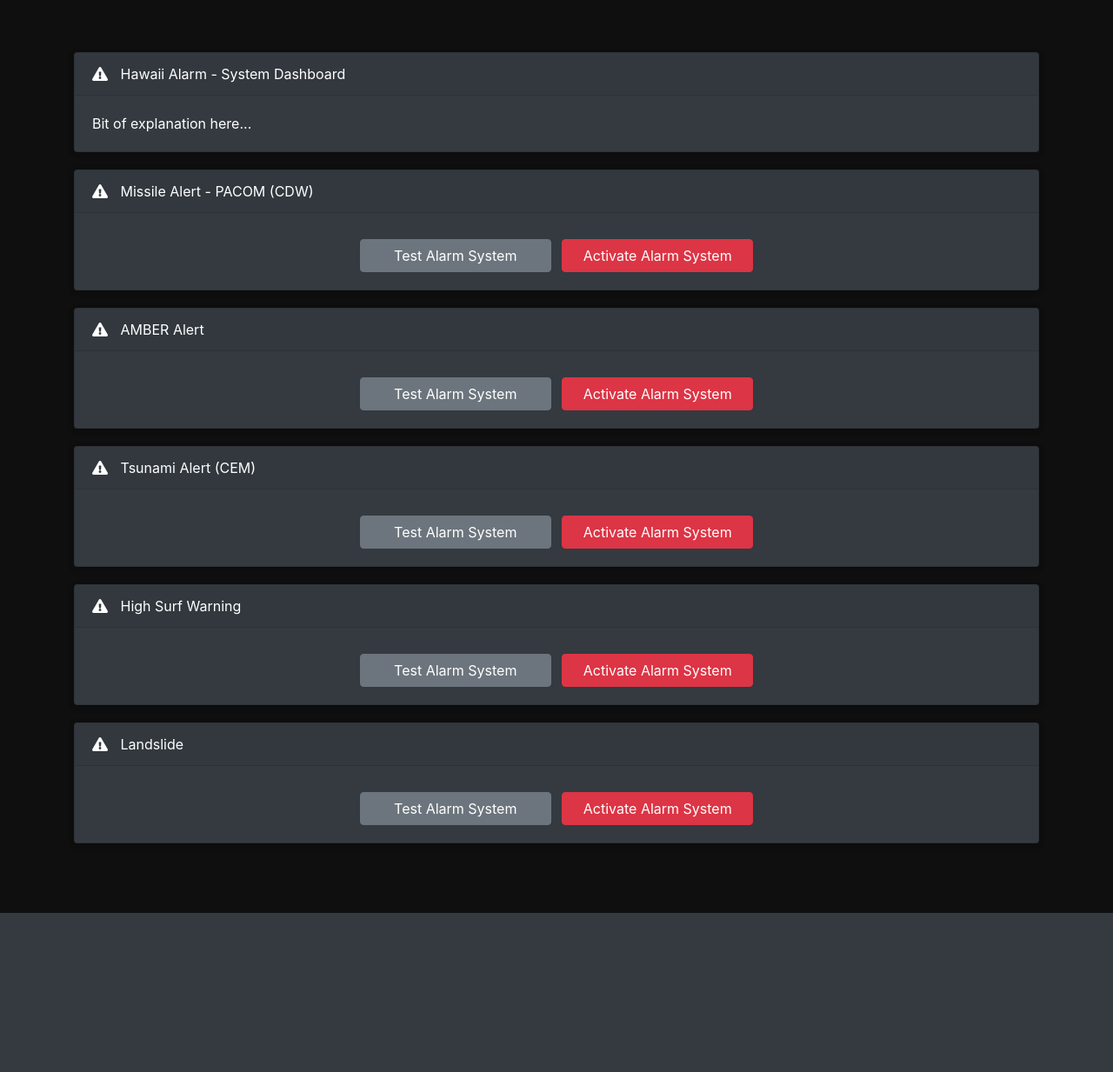
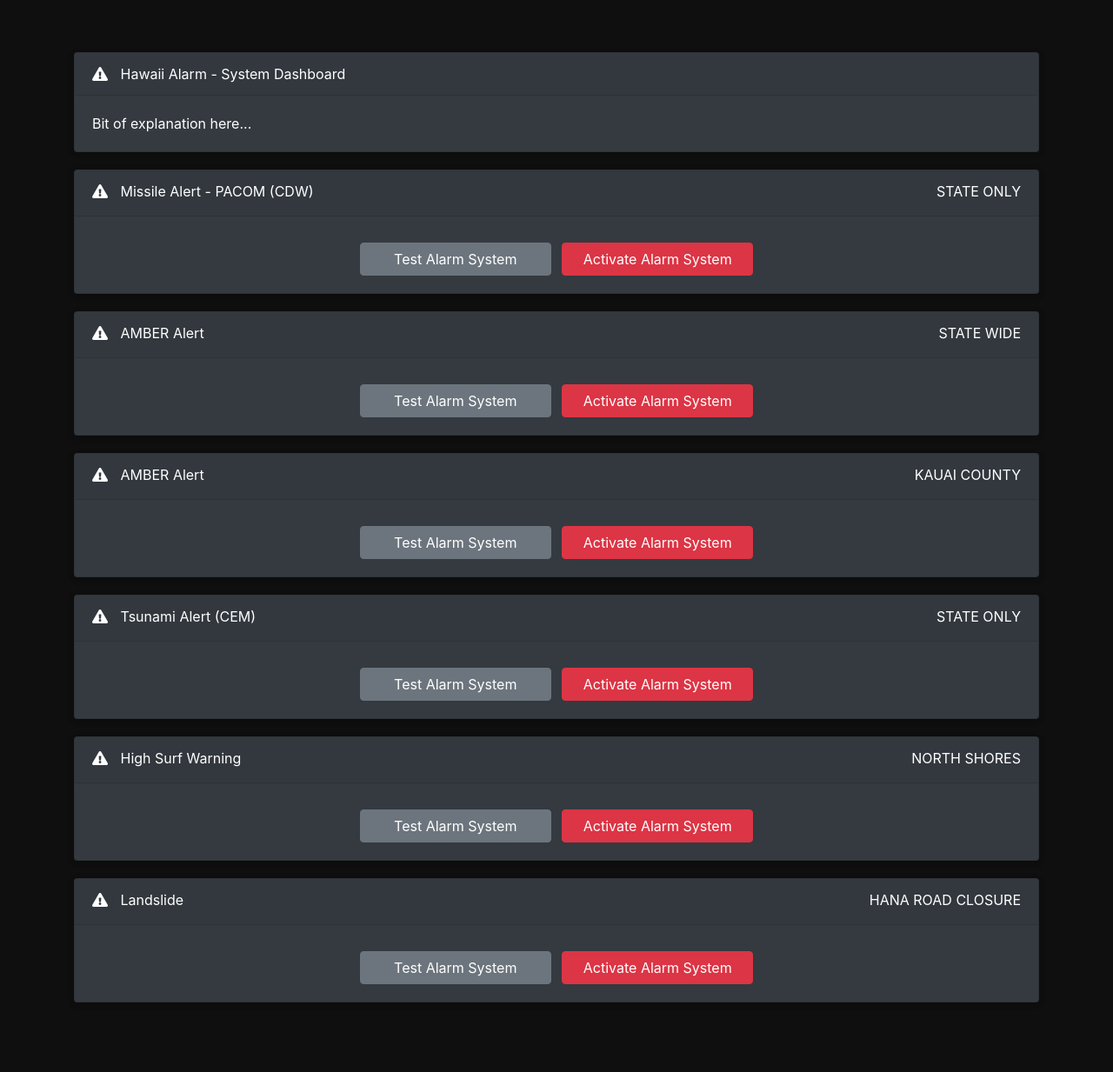
Before and after one commit to marc0tjevp/Hawaii-Alarm-System, a PHP site: page /index.html in a window 1280 px wide. Shown: the whole page at 87% size. Before the commit the page ends 1050 px from the top, so only its background shows below. Run offline with PHP 8.4, Linux system fonts and the light colour scheme; some libraries are stand-ins or nearby versions.

Commit message:
Made it clear what area will be triggered

```diff
--- a/css/style.css
+++ b/css/style.css
@@ -11,6 +11,11 @@ html {
     -webkit-transition: .25s box-shadow;
     transition: .25s box-shadow;
     margin-bottom: 20px;
+}
+
+.card-header p {
+    margin-top: 0;
+    margin-bottom: 4px;
 }
 
 .btn {
--- a/index.html
+++ b/index.html
@@ -38,9 +38,13 @@
                 </div>
 
                 <div class="card text-white bg-dark">
-                    <div class="card-header">
-                        <i class="fas fa-exclamation-triangle"></i>
-                        Missile Alert - PACOM (CDW)
+                    <div class="card-header d-flex">
+                        <p class="text-white">
+                            <i class="fas fa-exclamation-triangle"></i> Missile Alert - PACOM (CDW)
+                        </p>
+                        <p class="text-white ml-auto">
+                            STATE ONLY
+                        </p>
                     </div>
                     <div class="card-body">
                         <div class="text-center">
@@ -51,9 +55,13 @@
                 </div>
 
                 <div class="card text-white bg-dark">
-                    <div class="card-header">
-                        <i class="fas fa-exclamation-triangle"></i>
-                        AMBER Alert
+                    <div class="card-header d-flex">
+                        <p class="text-white">
+                            <i class="fas fa-exclamation-triangle"></i> AMBER Alert
+                        </p>
+                        <p class="text-white ml-auto">
+                            STATE WIDE
+                        </p>
                     </div>
                     <div class="card-body">
                         <div class="text-center">
@@ -64,9 +72,13 @@
                 </div>
 
                 <div class="card text-white bg-dark">
-                    <div class="card-header">
-                        <i class="fas fa-exclamation-triangle"></i>
-                        Tsunami Alert (CEM)
+                    <div class="card-header d-flex">
+                        <p class="text-white">
+                            <i class="fas fa-exclamation-triangle"></i> AMBER Alert
+                        </p>
+                        <p class="text-white ml-auto">
+                            KAUAI COUNTY
+                        </p>
                     </div>
                     <div class="card-body">
                         <div class="text-center">
@@ -77,9 +89,13 @@
                 </div>
 
                 <div class="card text-white bg-dark">
-                    <div class="card-header">
-                        <i class="fas fa-exclamation-triangle"></i>
-                        High Surf Warning
+                    <div class="card-header d-flex">
+                        <p class="text-white">
+                            <i class="fas fa-exclamation-triangle"></i> Tsunami Alert (CEM)
+                        </p>
+                        <p class="text-white ml-auto">
+                            STATE ONLY
+                        </p>
                     </div>
                     <div class="card-body">
                         <div class="text-center">
@@ -90,9 +106,30 @@
                 </div>
 
                 <div class="card text-white bg-dark">
-                    <div class="card-header">
-                        <i class="fas fa-exclamation-triangle"></i>
-                        Landslide
+                    <div class="card-header d-flex">
+                        <p class="text-white">
+                            <i class="fas fa-exclamation-triangle"></i> High Surf Warning
+                        </p>
+                        <p class="text-white ml-auto">
+                            NORTH SHORES
+                        </p>
+                    </div>
+                    <div class="card-body">
+                        <div class="text-center">
+                            <button type="button" id="btn-test" class="btn btn-secondary" data-toggle="modal" data-target="#test-confimation-modal">Test Alarm System</button>
+                            <button type="button" id="button-alarm" class="btn btn-danger">Activate Alarm System</button>
+                        </div>
+                    </div>
+                </div>
+
+                <div class="card text-white bg-dark">
+                    <div class="card-header d-flex">
+                        <p class="text-white">
+                            <i class="fas fa-exclamation-triangle"></i> Landslide
+                        </p>
+                        <p class="text-white ml-auto">
+                            HANA ROAD CLOSURE
+                        </p>
                     </div>
                     <div class="card-body">
                         <div class="text-center">
@@ -166,9 +203,11 @@
                 </div>
                 <div class="modal-body">
                     <p>Please review the message before sending it. Are you sure want to enable the missile alert and send this
-                        message?</p>
+                        message?
+                    </p>
                     <div class="alert alert-info" role="alert">
-                        <b>EMERGENCY ALERT:</b> <div class="results"></div>
+                        <b>EMERGENCY ALERT:</b>
+                        <div class="results"></div>
                     </div>
                 </div>
                 <div class="modal-footer">
```
